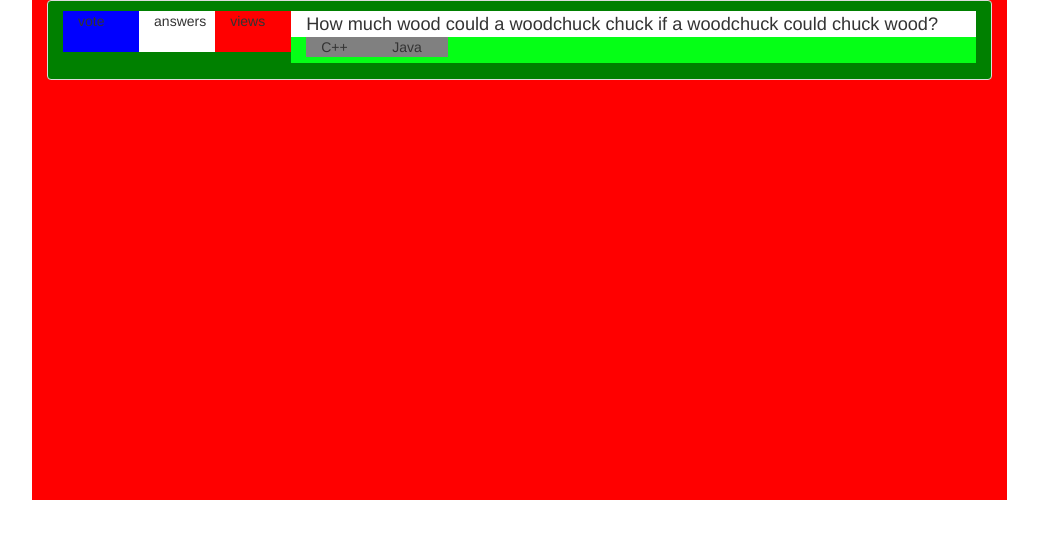
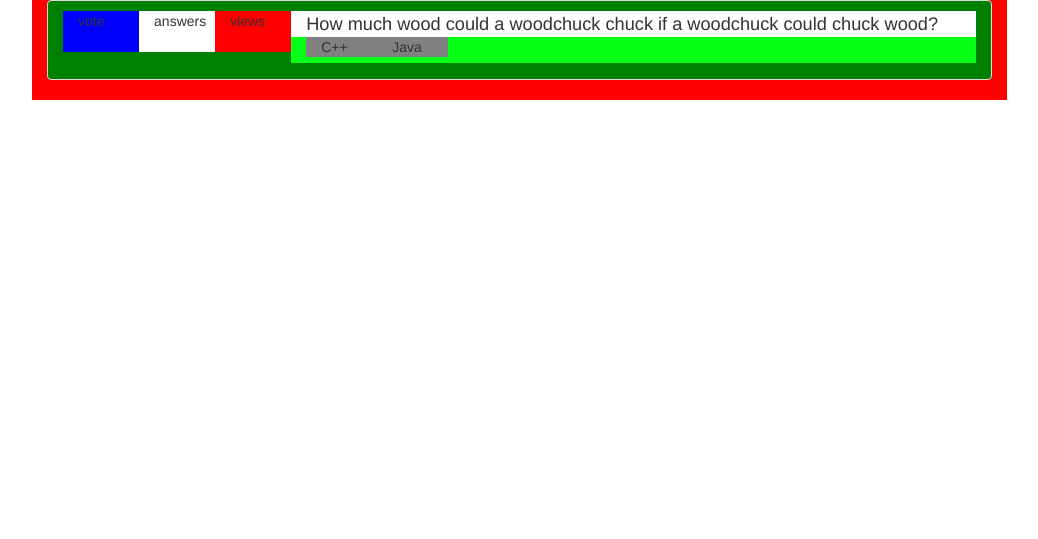
Before and after one commit to alex-B-Ly/so-clone, a PHP site: page / in a window 1280 px wide. Shown: the top 539 px of the page, without its empty margins (23-1061 px from the left). Run offline with PHP 8.4, Linux system fonts and the light colour scheme.

Commit message:
will clean css to match actual site. Need to properly close aside tags before merge

```diff
--- a/css/style.css
+++ b/css/style.css
@@ -1,6 +1,5 @@
 .test{
   background: red;
-  height: 500px;
 }
 
 .test2{
--- a/index.html
+++ b/index.html
@@ -14,6 +14,9 @@
 
 <!-- Alex: main !-->
 <div class="container">
+
+  <!-- Alex: top questions row -->
+
   <div class="row">
 
     <div class="col-md-10 test">
@@ -23,7 +26,6 @@
           <div class="col-md-1 vote">vote</div>
           <div class="col-md-1 answers">answers</div>
           <div class="col-md-1 views">views</div>
-
           <div class="col-md-9 question-wrap">
             <div class="row">
               <div class="col-md-12 question">
```
Also changed, not shown: 1 other file.
